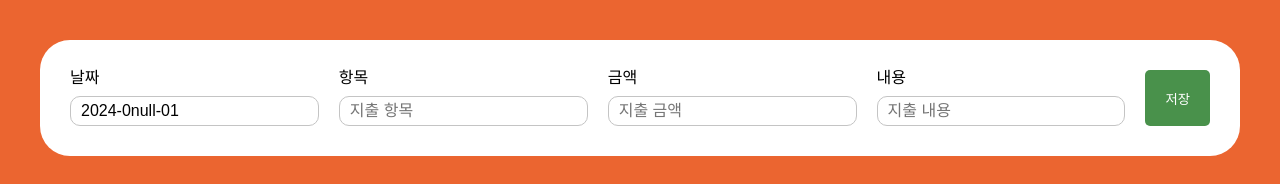
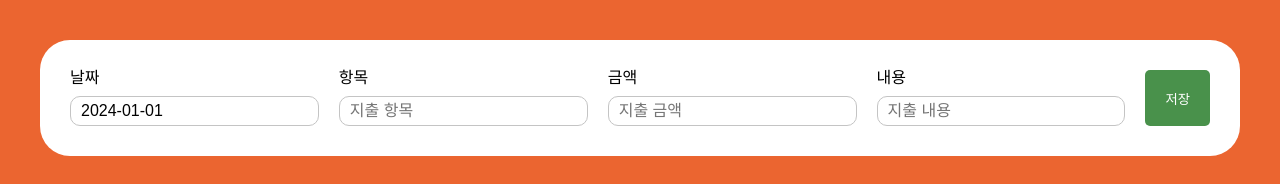
Before and after one commit to solpark16/my-account-book, a React (Vite) app: page / in a window 1280 px wide. Shown: the top 184 px of the page. Built offline with nearby package versions, Linux system fonts and the light colour scheme.

Commit message:
Feat: 지출 리스트 날짜순 정렬 기능 추가

```diff
--- a/src/components/ExpenseForm.jsx
+++ b/src/components/ExpenseForm.jsx
@@ -1,4 +1,4 @@
-import React, { useState } from "react";
+import React, { useState, useEffect } from "react";
 import { v4 as uuidv4 } from "uuid";
 import styled from "styled-components";
 import { useSelector, useDispatch } from "react-redux";
@@ -83,11 +83,22 @@ const ExpenseForm = () => {
     dispatch(setExpenses([...expenses, newExpense]));
 
     // 각 인풋 초기화
-    setDate("2024-01-01");
+    setDate(() => {
+      return selectedMonth >= 10
+        ? `2024-${selectedMonth}-01`
+        : `2024-0${selectedMonth}-01`;
+    });
     setItem("");
     setAmount("");
     setDescription("");
   };
+  useEffect(() => {
+    setDate(() => {
+      return selectedMonth >= 10
+        ? `2024-${selectedMonth}-01`
+        : `2024-0${selectedMonth}-01`;
+    });
+  }, [selectedMonth]);
   return (
     <StForm>
       <StInputBox>
--- a/src/components/ExpensesList.jsx
+++ b/src/components/ExpensesList.jsx
@@ -35,9 +35,13 @@ const ExpensesList = () => {
   return (
     <StUl>
       {expensesList.length > 0 ? (
-        expensesList.map((expense) => {
-          return <ExpenseItem key={expense.id} expense={expense} />;
-        })
+        [...expensesList]
+          .sort((a, b) => {
+            return b.date.split("-").join("") - a.date.split("-").join("");
+          })
+          .map((expense) => {
+            return <ExpenseItem key={expense.id} expense={expense} />;
+          })
       ) : (
         <StDiv>지출이 없습니다.</StDiv>
       )}
```
